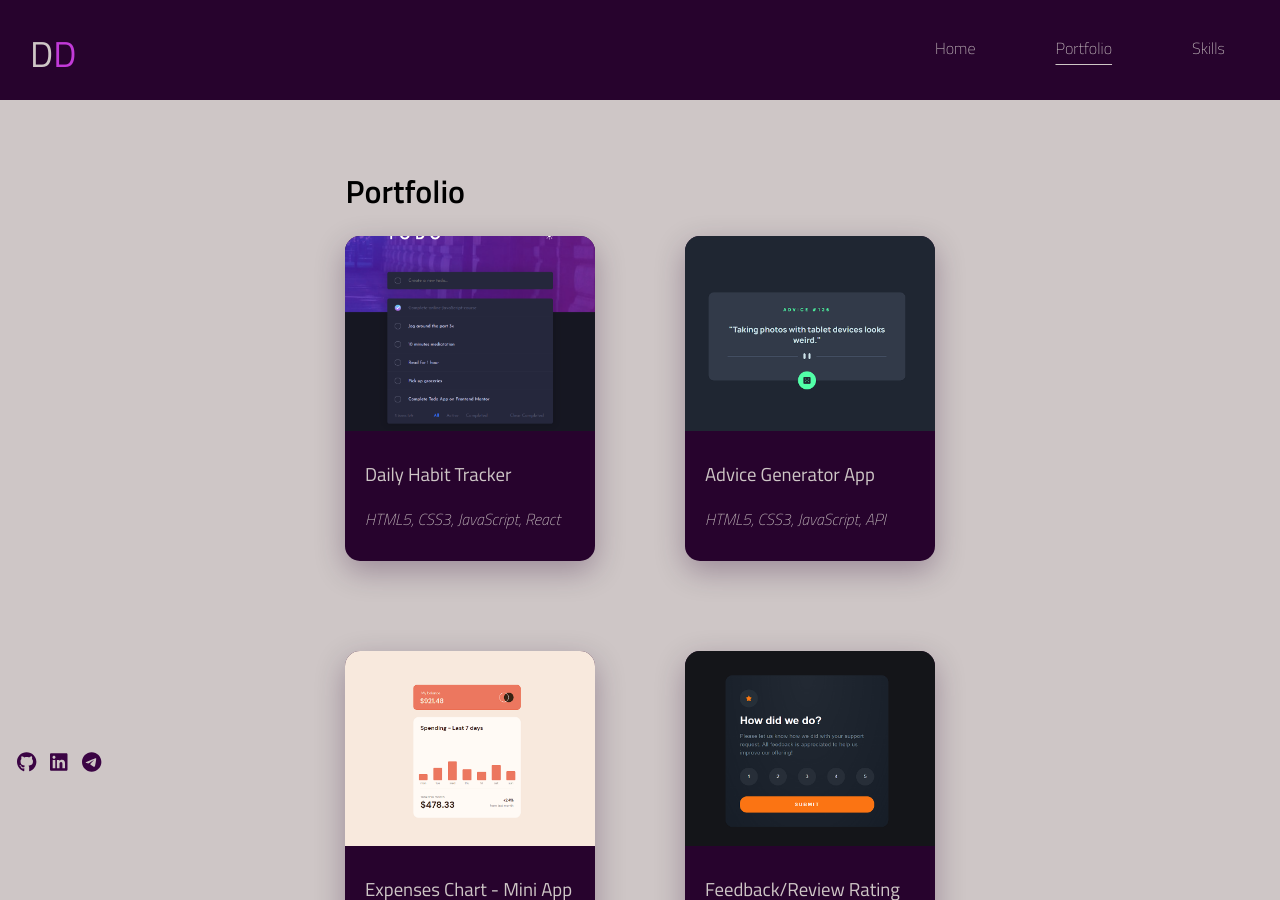
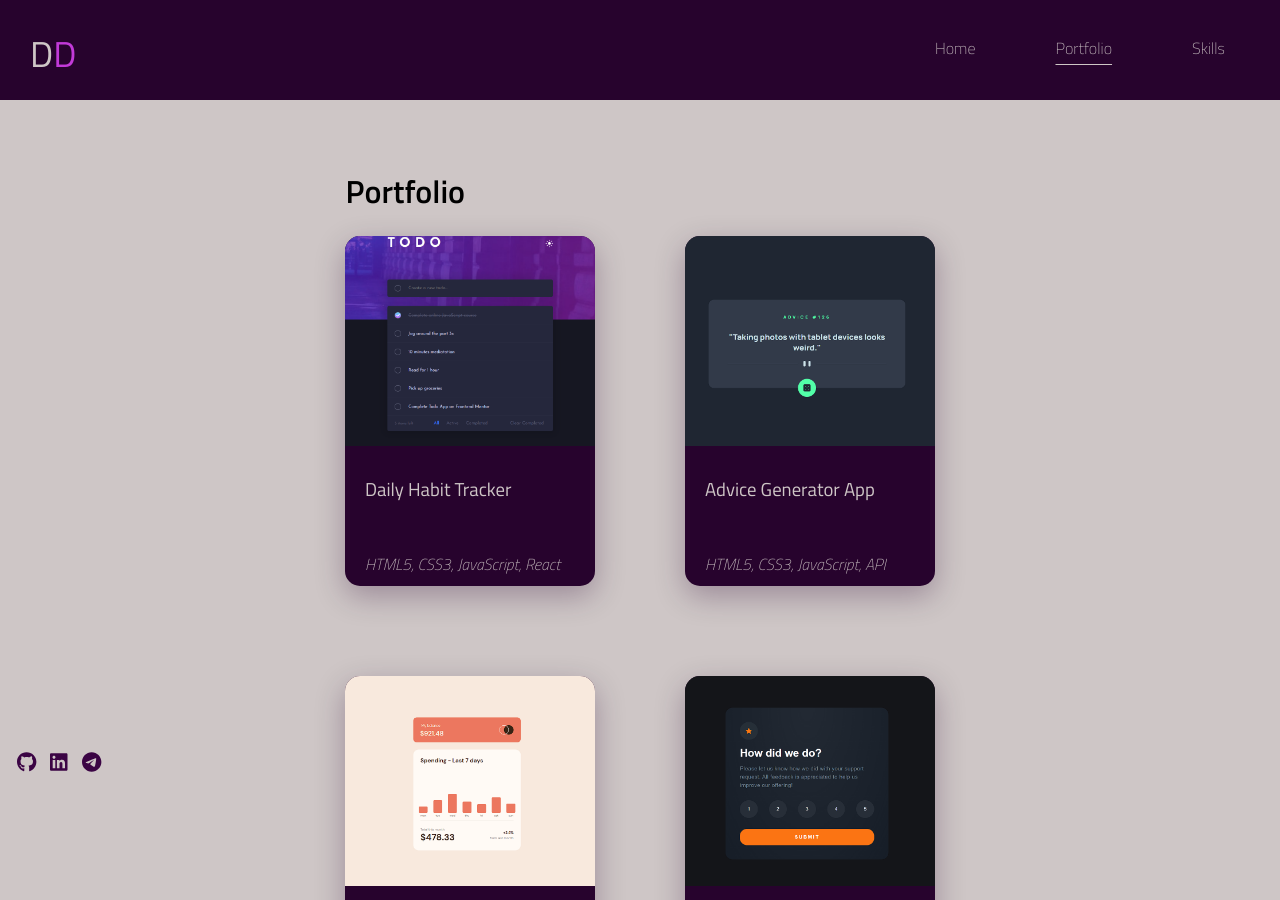
Before and after one commit to Daporta/react-portfolio-dd-2022, a React (Create React App) app: page /portfolio in a window 1280 px wide. Built offline with nearby package versions, Linux system fonts and the light colour scheme.

Commit message:
Portfolio Card fix

```diff
--- a/src/components/Portfolio/index.css
+++ b/src/components/Portfolio/index.css
@@ -28,7 +28,7 @@
 }
 
 .portfolio-card {
-    height: 325px;
+    height: 350px;
     width: 250px;
     border-radius: 15px;
     margin: 0 45px 90px 45px;
@@ -53,15 +53,23 @@
     position: relative;
     top: 10px;
     left: 20px;
+    width: 90%;
+    height: 40%;
+    display: flex;
+    flex-direction: column;
+    justify-content: space-between;
     color: #CEC6C6;
     text-decoration: none;
 }
 
 .portfolio-card .text-area h3 {
+    font-size: 12;
     font-weight: 400;
+    margin-bottom: -10px;
 }
 
 .portfolio-card .text-area p {
+    margin-bottom: 20px;
     font-weight: 200;
     font-style: italic;
 }
--- a/src/components/Portfolio/index.js
+++ b/src/components/Portfolio/index.js
@@ -35,7 +35,7 @@ const Portfolio = () => {
     {
       link: "https://dd-single-price-card-component.netlify.app/",
       img: require("./images/PriceCard.png"),
-      titulo: "Grid Card Mosaic Component",
+      titulo: "Grid Card Component",
       tags: ["HTML5", "CSS3"],
     },
   ];
```
